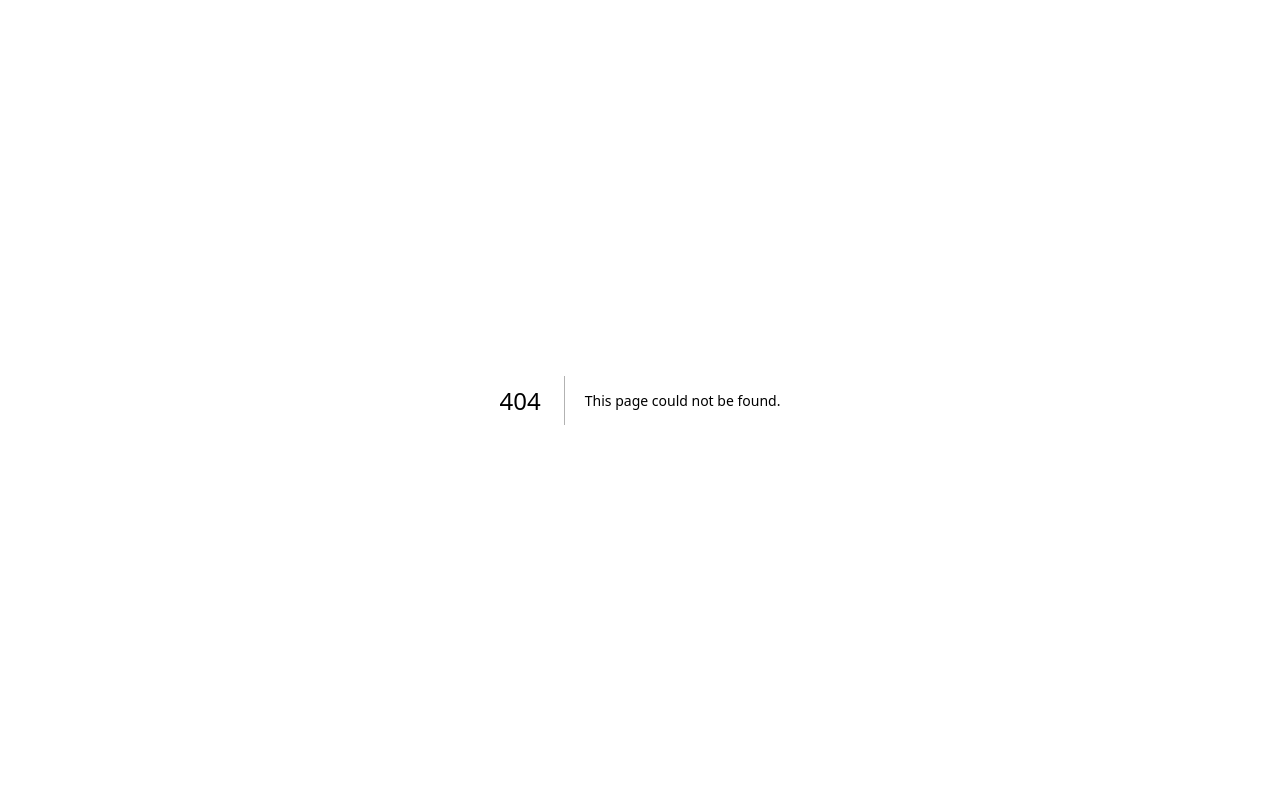
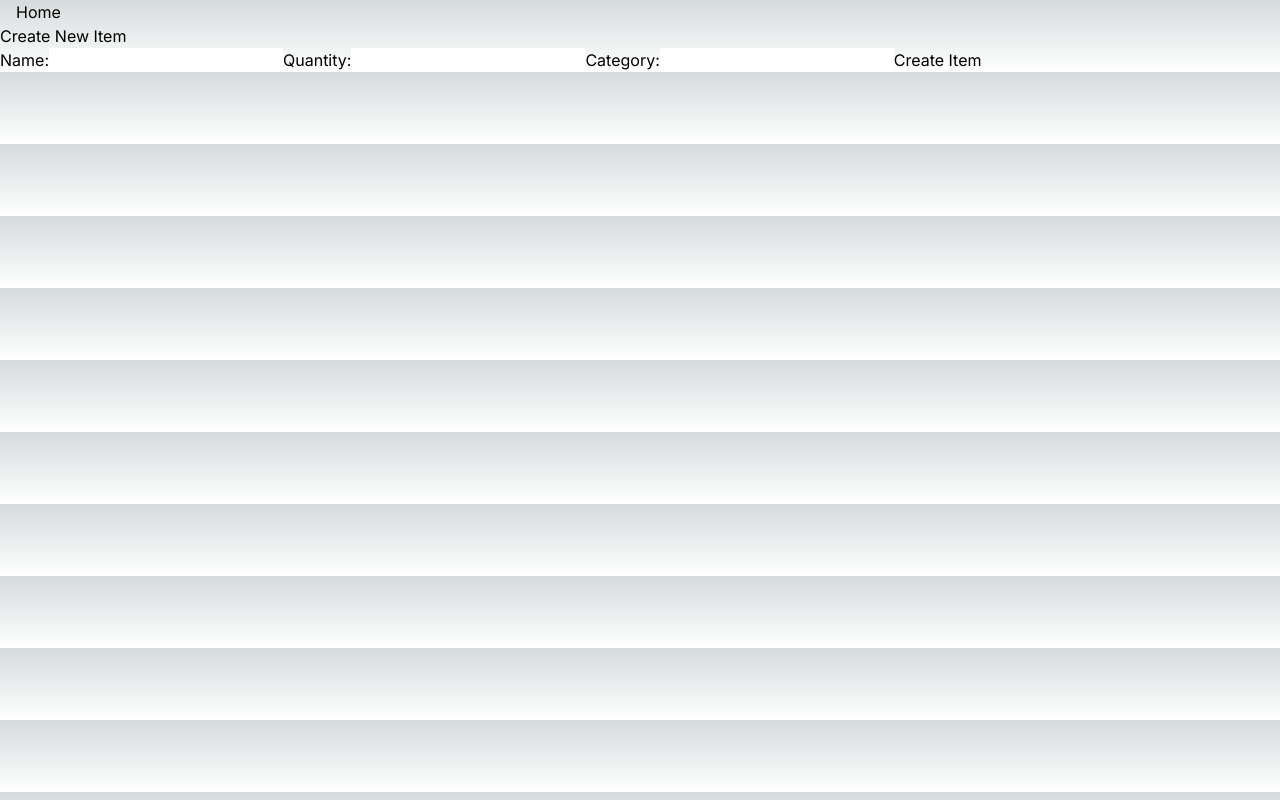
Before and after one commit to SamuelKebert/cprg306-assignments, a Next.js app: page /week4 in a window 1280 px wide. Before the commit this address had no page. Built offline with nearby package versions, Linux system fonts and the light colour scheme.

Commit message:
week4 no css

```diff
--- a/app/page.js
+++ b/app/page.js
@@ -11,6 +11,7 @@ export default function Home() {
       <ul className='w-48 text-sm font-medium text-gray-900 bg-white border border-gray-200 rounded-lg dark:bg-gray-700 dark:border-gray-600 dark:text-white'>
         <li className='w-full px-4 py-2 border-b border-gray-200 rounded-t-lg dark:border-gray-600'><Link href="/week2/">Week 2</Link></li>
        <li className='w-full px-4 py-2 border-b border-gray-200 rounded-t-lg dark:border-gray-600'><Link href="/week3">Week 3</Link></li>
+        <li className='w-full px-4 py-2 border-b border-gray-200 rounded-t-lg dark:border-gray-600'><Link href="/week4">Week 4</Link></li>
       </ul>
     </main>)
 };
--- /dev/null
+++ b/app/week4/new-item.js
@@ -0,0 +1,73 @@
+"use client";
+
+import { useState } from "react";
+
+
+export default function NewItem() {
+    const [name, setName] = useState("");
+    const [quantity, setQuantity] = useState("");
+    const [category, setCategory] = useState("");
+    const [itemCreated, setItemCreated] = useState(false);
+
+    const handleSubmit = (event) => {
+        event.preventDefault();
+
+        const newItem = {
+            name,
+            quantity,
+            category,
+        };
+        console.log(newItem);
+        setItemCreated(true);
+
+        setName("");
+        setQuantity("");
+        setCategory("");
+    };
+
+    const handleNameChange = (event) => {
+        setName(event.target.value);
+    }
+
+    const handleQuantityChange = (event) => {
+        setQuantity(event.target.value);
+    }
+
+    const handleCategoryChange = (event) => {
+        setCategory(event.target.value);
+    }
+
+    return (
+        <main>
+            <div>
+                {itemCreated && (
+                    <div> Item Created </div>
+                )}
+                <div>
+                    <h1> Create New Item </h1>
+                    <form onSubmit={handleSubmit}>
+                        <label>
+                           <span>Name:</span>
+                            <input type="text" value={name} onChange={handleNameChange} />
+                        </label>
+
+                        <label>
+                            <span>Quantity:</span>
+                            <input type="text" value={quantity} onChange={handleQuantityChange} />
+                        </label>
+
+                        <label>
+                            <span>Category:</span>
+                            <input type="text" value={category} onChange={handleCategoryChange} />
+                        </label>
+
+                        <button type="submit">Create Item</button>
+                    </form>
+                </div>
+
+            </div>
+        </main>
+
+
+
+)}
--- /dev/null
+++ b/app/week4/page.js
@@ -0,0 +1,11 @@
+import NewItem from "./new-item";
+import Link from "next/link";
+
+export default function Page() {
+  return (
+    <main>
+      <Link href="/" className="w-full px-4 py-2 border-b border-gray-200 rounded-t-lg dark:border-gray-600">Home</Link>
+      <NewItem />
+    </main>
+  );
+}
```
